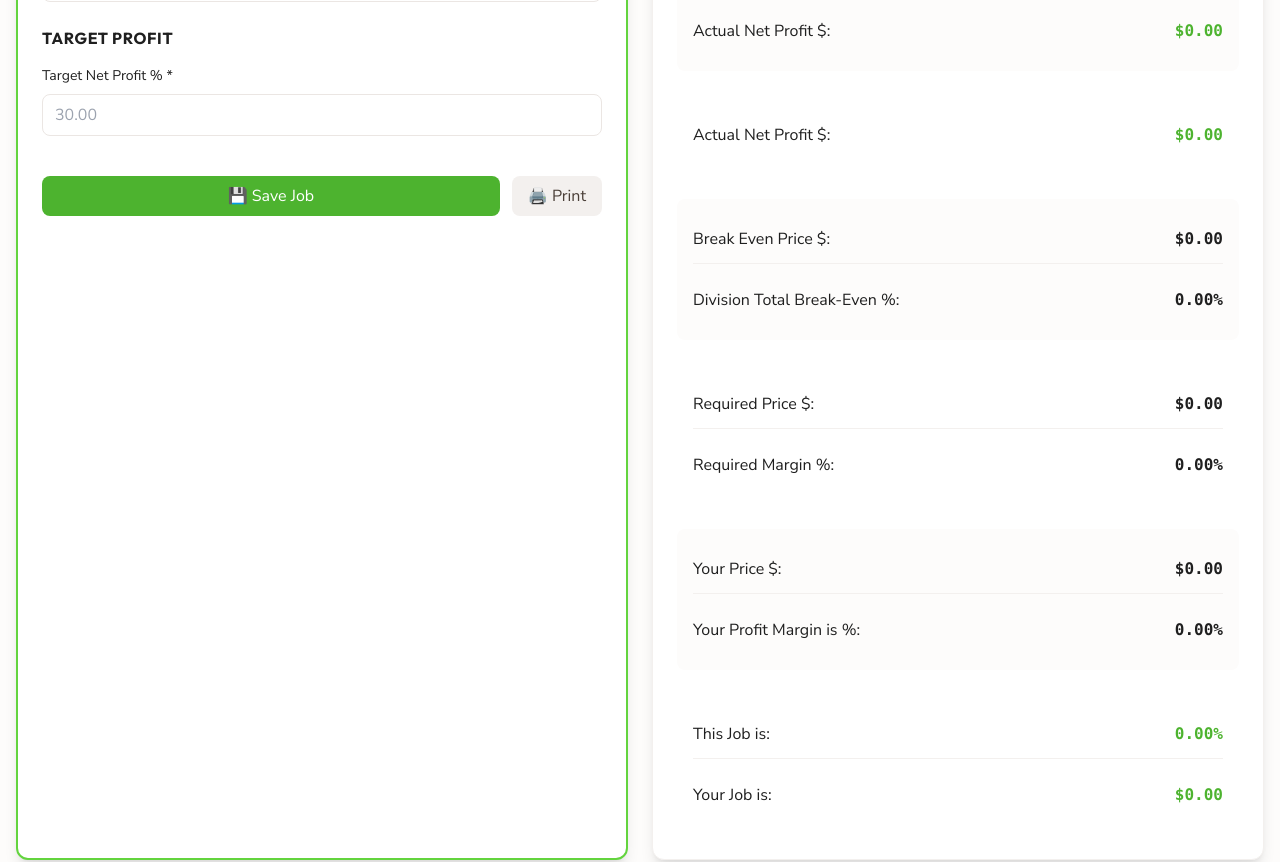
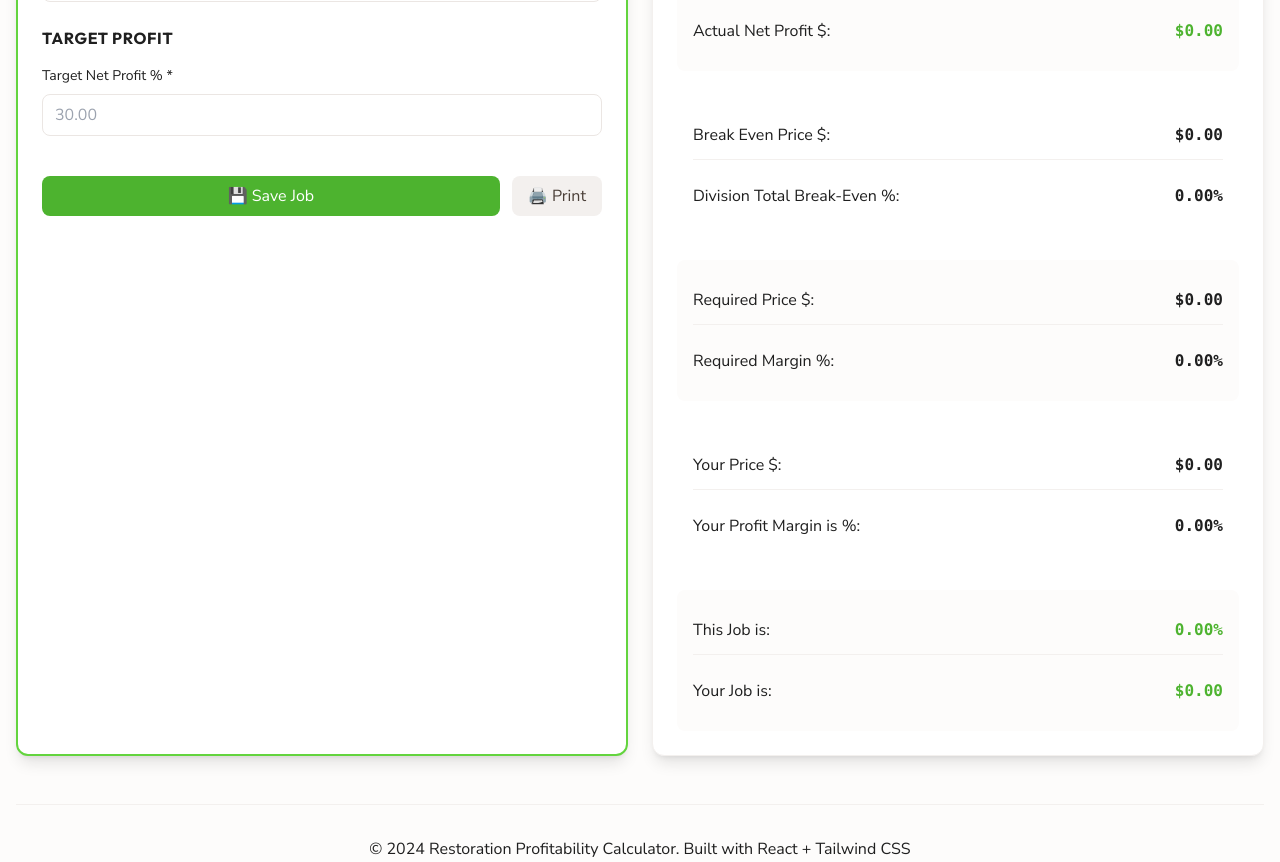
Before and after one commit to KayFernPR/Division-Calculator, a React (Vite) app: page / in a window 1280 px wide. Shown: the part 1440-2302 px from the top of the page. Built offline with nearby package versions, Linux system fonts and the light colour scheme.

Commit message:
Fix duplicate Actual Net Profit entry in results table

```diff
--- a/src/components/Calculator.jsx
+++ b/src/components/Calculator.jsx
@@ -970,16 +970,6 @@ const Calculator = ({ onAddJob }) => {
           {/* Group 4 - White */}
           <div className="space-y-3 bg-white dark:bg-neutral-900 rounded-lg p-4">
             <div className="result-item">
-              <span style={{color: '#1F1F1F'}}>Actual Net Profit $:</span>
-              <span className={`result-value ${results.actualNetProfit >= 0 ? 'text-success-600 dark:text-success-400' : 'text-danger-600 dark:text-danger-400'}`}>
-                {formatCurrency(results.actualNetProfit)}
-              </span>
-            </div>
-          </div>
-
-          {/* Group 5 - Light Grey */}
-          <div className="space-y-3 bg-neutral-50 dark:bg-neutral-800 rounded-lg p-4">
-            <div className="result-item">
               <span style={{color: '#1F1F1F'}}>Break Even Price $:</span>
               <span className="result-value">
                 {formatCurrency(results.breakEvenPrice)}
@@ -994,8 +984,8 @@ const Calculator = ({ onAddJob }) => {
             </div>
           </div>
 
-          {/* Group 6 - White */}
-          <div className="space-y-3 bg-white dark:bg-neutral-900 rounded-lg p-4">
+          {/* Group 5 - Light Grey */}
+          <div className="space-y-3 bg-neutral-50 dark:bg-neutral-800 rounded-lg p-4">
             <div className="result-item">
               <span style={{color: '#1F1F1F'}}>Required Price $:</span>
               <span className="result-value">
@@ -1011,8 +1001,8 @@ const Calculator = ({ onAddJob }) => {
             </div>
           </div>
 
-          {/* Group 7 - Light Grey */}
-          <div className="space-y-3 bg-neutral-50 dark:bg-neutral-800 rounded-lg p-4">
+          {/* Group 6 - White */}
+          <div className="space-y-3 bg-white dark:bg-neutral-900 rounded-lg p-4">
             <div className="result-item">
               <span style={{color: '#1F1F1F'}}>Your Price $:</span>
               <span className="result-value">
@@ -1028,8 +1018,8 @@ const Calculator = ({ onAddJob }) => {
             </div>
           </div>
 
-          {/* Group 8 - White */}
-          <div className="space-y-3 bg-white dark:bg-neutral-900 rounded-lg p-4">
+          {/* Group 7 - Light Grey */}
+          <div className="space-y-3 bg-neutral-50 dark:bg-neutral-800 rounded-lg p-4">
             <div className="result-item">
               <span style={{color: '#1F1F1F'}}>This Job is:</span>
               <div className="flex items-center gap-2">
```
